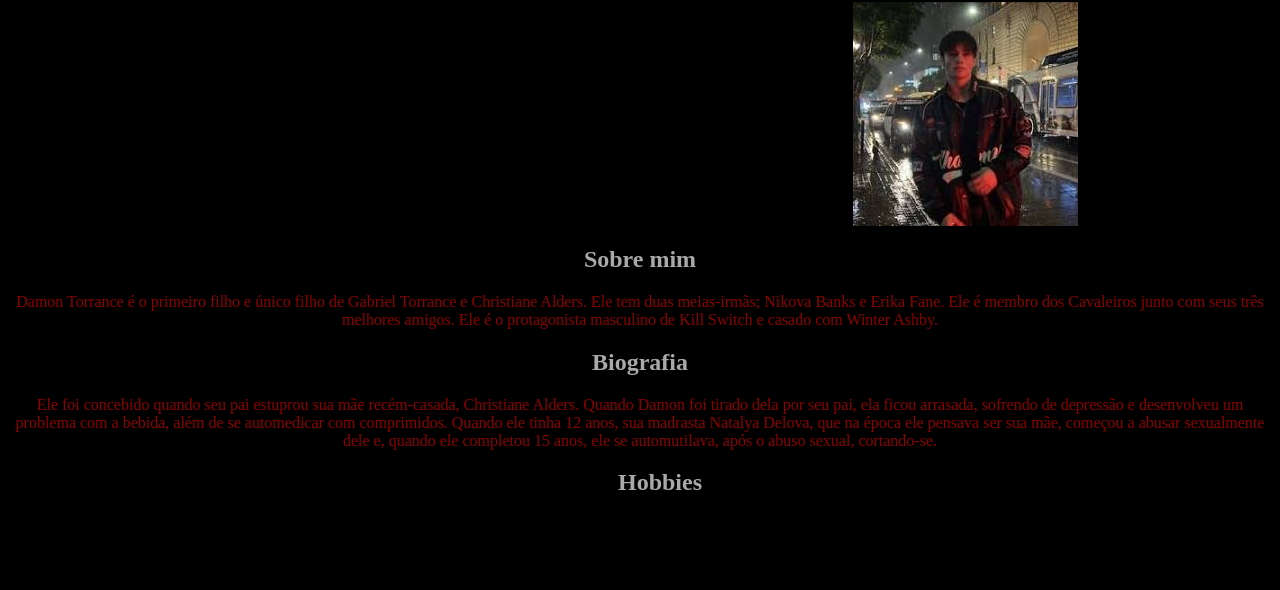
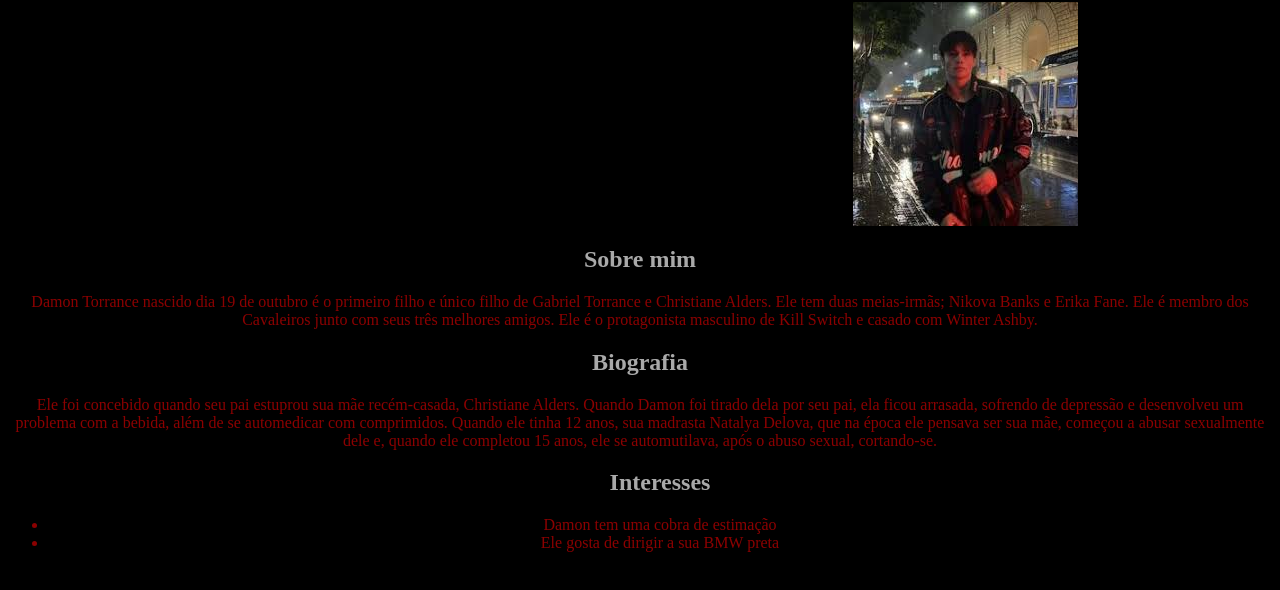
Before and after one commit to MariaEduardaOrty/perfil, a plain HTML site: page index.html in a window 1280 px wide. Shown: the part 78-668 px from the top of the page. Drawn offline with Linux system fonts and the light colour scheme.

Commit message:
index.html

```diff
--- a/index.html
+++ b/index.html
@@ -10,14 +10,17 @@
 <body>
     <h1 class="titulo">Damon Torrance</h1>
     <img src="damon torrance.jpeg" alt="personagem do livro Devil's Night" class="foto">
+    <div class="d1">
     <h2 class="sobre-mim">Sobre mim</h2>
     <p class="curiosidades">
-        Damon Torrance é o primeiro filho e único filho de Gabriel
+        Damon Torrance nascido dia 19 de outubro é o primeiro filho e único filho de Gabriel
         Torrance e Christiane Alders. Ele tem duas meias-irmãs; Nikova
         Banks e Erika Fane. Ele é membro dos Cavaleiros junto com seus três
         melhores amigos. Ele é o protagonista masculino de Kill Switch e casado
          com Winter Ashby.
     </p>
+</div>
+<div class="d2">
     <h2 class="titulo2">Biografia</h2>
     <p class="biografia">
         Ele foi concebido quando seu pai
@@ -33,11 +36,15 @@
           completou 15 anos, ele se automutilava, após o
           abuso sexual, cortando-se.
     </p>
-    <ul class="hobbies">
-        <h2 class="titulo3">Hobbies</h2>
+</div>
+<div class="d3">
+    <ul class="Interesses">
+        <h2 class="titulo3">Interesses</h2>
         <li class="item">Damon tem uma cobra de estimação</li>
         <li class="item2">Ele gosta de dirigir a sua BMW preta</li>
     </ul>
+    <ul class="curiosidades"></ul>
     <a href="https://www.instagram.com/_damontorrance_/" class="link"></a>
+</div>
 </body>
 </html>
```
